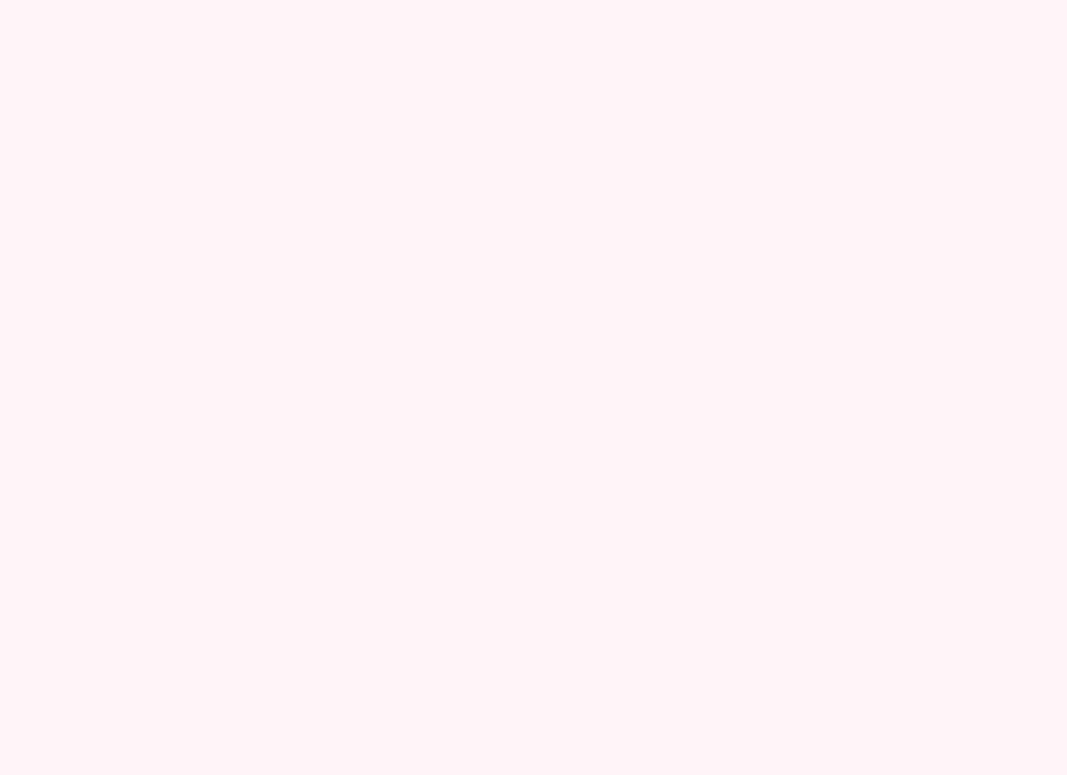
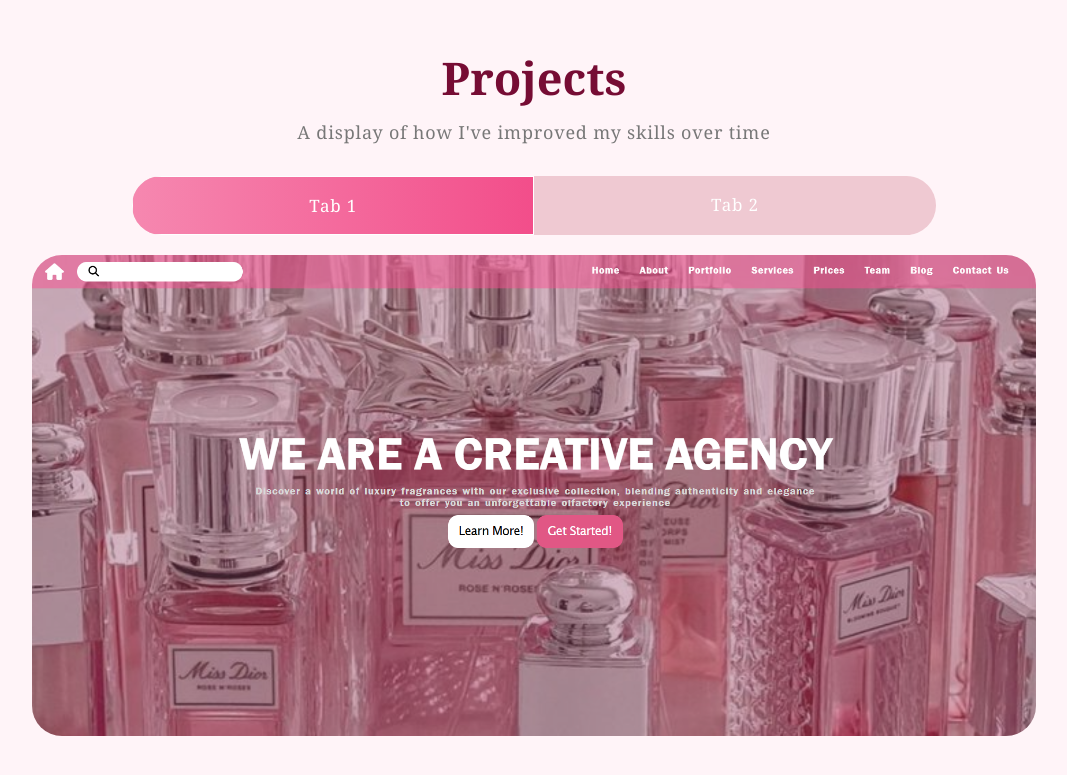
Before and after one commit to Malak-M-Abdulwahab/personalpage, a React (Create React App) app: page / in a window 1280 px wide. Shown: the part 1629-2404 px from the top of the page, without its empty margins (106-1173 px from the left). Before the commit the page ends 1600 px from the top, so only its background shows below. Built offline with nearby package versions, Linux system fonts and the light colour scheme.

Commit message:
finished project section and adjusted skills a little

```diff
--- a/src/App.css
+++ b/src/App.css
@@ -228,8 +228,6 @@
   padding: 30px 50px;
   margin: auto;
   height: 460px;
-  transform: translateY(50vh);
-  margin-top: -260px;
 }
 
 .skill h2 {
@@ -264,3 +262,150 @@
   width: 40%;
   z-index: -4;
 }
+
+/* --------------------END SKILLS---------------------- */
+/* ---------------------------------------------------- */
+/* ---------------------PROJECTS----------------------- */
+
+.project {
+  margin-top: 0;
+  padding: 80px 0;
+  position: relative;
+}
+
+.project h2 {
+	font-size: 45px;
+	font-weight: 700;
+  text-align: center;
+  color: rgb(118, 12, 52);
+}
+
+.project p {
+  color: #787878;
+  font-size: 18px;
+  letter-spacing: 0.8px;
+  line-height: 1.5em;
+  margin: 14px auto 30px auto;
+  text-align: center;
+  width: 56%;
+}
+
+.project .nav.nav-pills {
+  width: 72%;
+  margin: 0 auto;
+  border-radius: 50px;
+  background-color: rgba(224, 158, 172, 0.5);
+  overflow: hidden;
+}
+
+.project .nav.nav-pills .nav-item {
+  width: 50%;
+}
+
+.project .nav.nav-pills .nav-link {
+  background-color: transparent;
+  border-radius: 0;
+  padding: 17px 0;
+  color: #fff;
+  width: 100%;
+  font-size: 17px;
+  letter-spacing: 0.8px;
+  font-weight: 500;
+  position: relative;
+  transition: 0.3s ease-in-out;
+  text-align: center;
+  z-index: 0;
+}
+
+.project .nav.nav-pills .nav-link::before {
+    content: "";
+    position: absolute;
+    width: 0;
+    height: 100%;
+    background: linear-gradient(90.21deg, #f68bb2 -5.91%, #f24786 111.58%);
+    top: 0;
+    left: 0;
+    z-index: -1;
+    transition: 0.3s ease-in-out;
+}
+
+.project .nav.nav-pills .nav-link.active::before {
+    width: 100% !important;
+}
+
+.project .nav.nav-pills .nav-link.active {
+    border: 1px solid rgba(255, 255, 255, 1);
+}
+
+.tab-pane-projects{
+  width: 90%;
+  margin: auto;
+  margin-top: 20px;
+}
+
+.proj-imgbx {
+  position: relative;
+  width: 100%;
+  border-radius: 30px;
+  overflow: hidden;
+  margin-bottom: 24px;
+}
+
+.proj-imgbx::before {
+  content: "";
+  background: linear-gradient(90.21deg, #f68bb2 -5.91%, #f24786 111.58%);
+  opacity: 0.85;
+  position: absolute;
+  width: 100%;
+  height: 0;
+  transition: 0.4s ease-in-out;
+}
+
+.proj-imgbx:hover::before {
+  height: 100%;
+}
+
+.proj-txtx {
+  position: absolute;
+  text-align: center;
+  top: 65%;
+  left: 50%;
+  transform: translate(-50%, -50%);
+  transition: 0.5s ease-in-out;
+  opacity: 0;
+  width: 100%;
+}
+
+.proj-imgbx:hover .proj-txtx {
+  top: 50%;
+  opacity: 1;
+}
+
+.proj-txtx h4 {
+  font-size: 30px;
+  font-weight: 700;
+  letter-spacing: 0.8px;
+  line-height: 1.1em;
+}
+
+.proj-txtx p {
+  font-style: italic;
+  font-weight: 400;
+  font-size: 15px;
+  letter-spacing: 0.8px;
+  color: black;
+  margin-bottom: 10px;
+}
+
+.proj-txtx a {
+  font-weight: 400;
+  font-size: 17px;
+  letter-spacing: 0.8px;
+  color: white;
+  margin-top: 10px;
+  text-decoration: none;
+}
+
+/* -------------------END PROJECTS--------------------- */
+/* ---------------------------------------------------- */
+/* ---------------------PROJECTS----------------------- */
--- a/src/App.js
+++ b/src/App.js
@@ -3,6 +3,7 @@
 import Home from './components/home';
 import "bootstrap/dist/css/bootstrap.min.css";
 import Skills from './components/skills';
+import Projects from './components/projects';
 
 function App() {
   return (
@@ -10,6 +11,7 @@
       <NavigationBar />
       <Home />
       <Skills />
+      <Projects />
     </div>
   );
 }
--- /dev/null
+++ b/src/components/projectCard.js
@@ -0,0 +1,19 @@
+import { Col } from "react-bootstrap";
+
+
+const ProjectCard = ({title, description, imgURL, siteURL}) => {
+    return(
+        <Col>
+            <div className="proj-imgbx">
+                <img src={imgURL} alt="project"></img>
+                <div className="proj-txtx">
+                    <h4>{title}</h4>
+                    <p>{description}</p>
+                    <a href={siteURL}>Visit site</a>
+                </div>
+            </div>
+        </Col>
+    )
+}
+
+export default ProjectCard;
--- /dev/null
+++ b/src/components/projects.js
@@ -0,0 +1,60 @@
+import Container from 'react-bootstrap/Container';
+import Row from 'react-bootstrap/Row';
+import Col from 'react-bootstrap/Col';
+import proj1 from "../images/proj1.png"
+import proj2 from "../images/proj2.png"
+import Nav from 'react-bootstrap/Nav';
+import Tab from 'react-bootstrap/Tab';
+import ProjectCard from "./projectCard";
+
+function Projects(){
+    const projects = [
+        {
+            title: "Perfume homepage",
+            description: "Introductory page describing a perfume store",
+            imgURL: proj1,
+            siteURL: "https://malak-m-abdulwahab.github.io/webProject1/"
+        },
+        {
+            title: "Perfume E-store",
+            description: "Store page for viewing and buying perfumes",
+            imgURL: proj2,
+            siteURL: "https://malak-m-abdulwahab.github.io/webProject2/Main-Page.html"
+        }
+    ]
+
+    return(
+        <section className="project" id="projects">
+            <Container>
+                <Row>
+                    <Col>
+                        <h2>Projects</h2>
+                        <p>A display of how I've improved my skills over time</p>
+                        <Tab.Container id="projects-tabs" defaultActiveKey="first">
+                            <Nav variant="pills">
+                                <Nav.Item>
+                                    <Nav.Link eventKey="first">Tab 1</Nav.Link>
+                                </Nav.Item>
+                                <Nav.Item>
+                                    <Nav.Link eventKey="second">Tab 2</Nav.Link>
+                                </Nav.Item>
+                            </Nav>
+                            <Tab.Content>
+                                <Tab.Pane eventKey="first" className='tab-pane-projects'>
+                                    <Row>
+                                        <ProjectCard {...projects[0]} />
+                                    </Row>
+                                </Tab.Pane>
+                                <Tab.Pane eventKey="second" className='tab-pane-projects'>
+                                        <ProjectCard {...projects[1]} />
+                                </Tab.Pane>
+                            </Tab.Content>
+                        </Tab.Container>
+                    </Col>
+                </Row>
+            </Container>
+        </section>
+    )
+}
+
+export default Projects;
```
Also changed, not shown: src/images/proj1.png (added), src/images/proj2.png (added).
